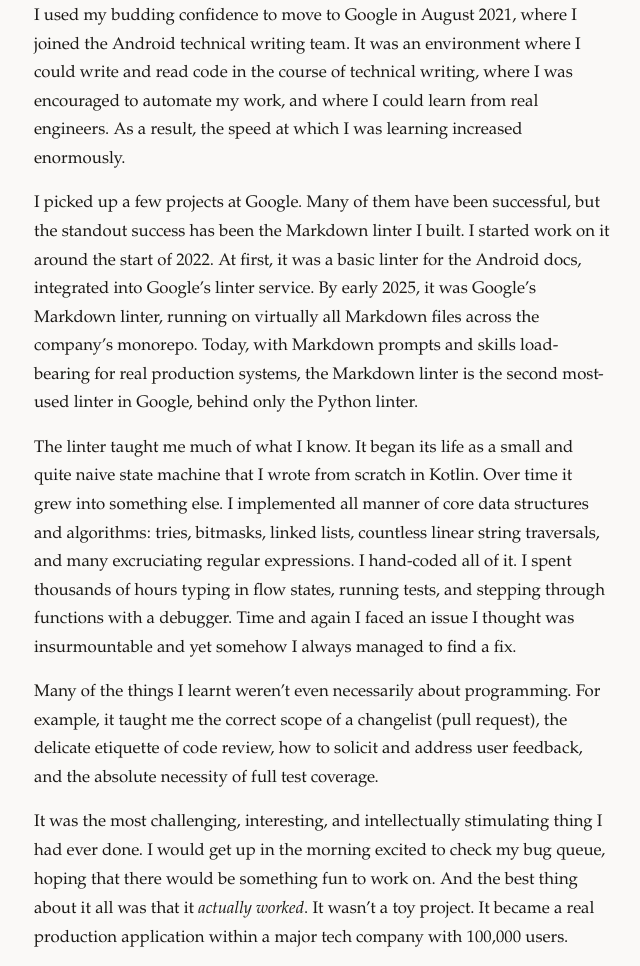
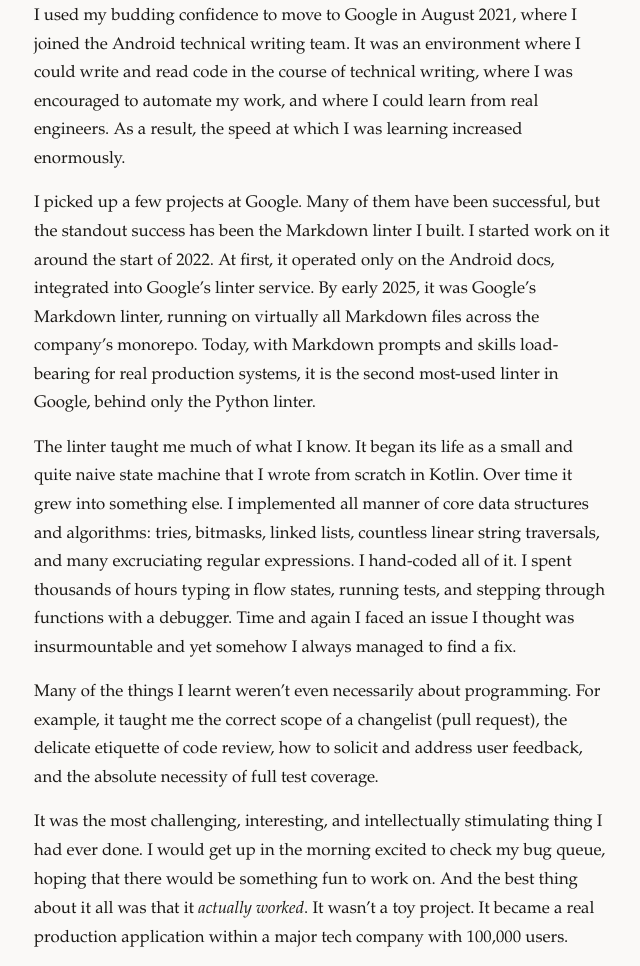
Before and after one commit to rosemanjake/jakeroseman.com, an Astro site: page /writing/the-fix-everything-button in a window 1280 px wide. Shown: the part 2267-3233 px from the top of the page, without its empty margins (318-958 px from the left). Built offline with nearby package versions, Linux system fonts and the light colour scheme; Astro itself is replaced by a stand-in of ours; a web font is replaced by a local one.

Commit message:
Writing: tighten phrasing in The Fix-Everything Button

```diff
--- a/src/content/writing/the-fix-everything-button.md
+++ b/src/content/writing/the-fix-everything-button.md
@@ -29,7 +29,7 @@ InDesign projects, which was of course not a very good idea. A senior engineer
 had the idea of using Markdown. He built a service that wrapped around
 [Pandoc](https://pandoc.org/) to convert Markdown files into HTML that we could
 directly display within the company’s web app. I suddenly and immediately had a
-clear idea of how programming could be relevant directly to what I was doing,
+clear idea of how programming could be directly relevant to what I was doing,
 and I wanted to learn more.
 
 I learnt LaTeX to help with laying out some formal mathematical papers, and one
@@ -85,12 +85,12 @@ speed at which I was learning increased enormously.
 
 I picked up a few projects at Google. Many of them have been successful, but the
 standout success has been the Markdown linter I built. I started work on it
-around the start of 2022. At first, it was a basic linter for the Android docs,
+around the start of 2022. At first, it operated only on the Android docs,
 integrated into Google’s linter service. By early 2025, it was Google’s Markdown
 linter, running on virtually all Markdown files across the company’s monorepo.
 Today, with Markdown prompts and skills load-bearing for real production
-systems, the Markdown linter is the second most-used linter in Google, behind
-only the Python linter.
+systems, it is the second most-used linter in Google, behind only the Python
+linter.
 
 The linter taught me much of what I know. It began its life as a small and quite
 naive state machine that I wrote from scratch in Kotlin. Over time it grew into
```
